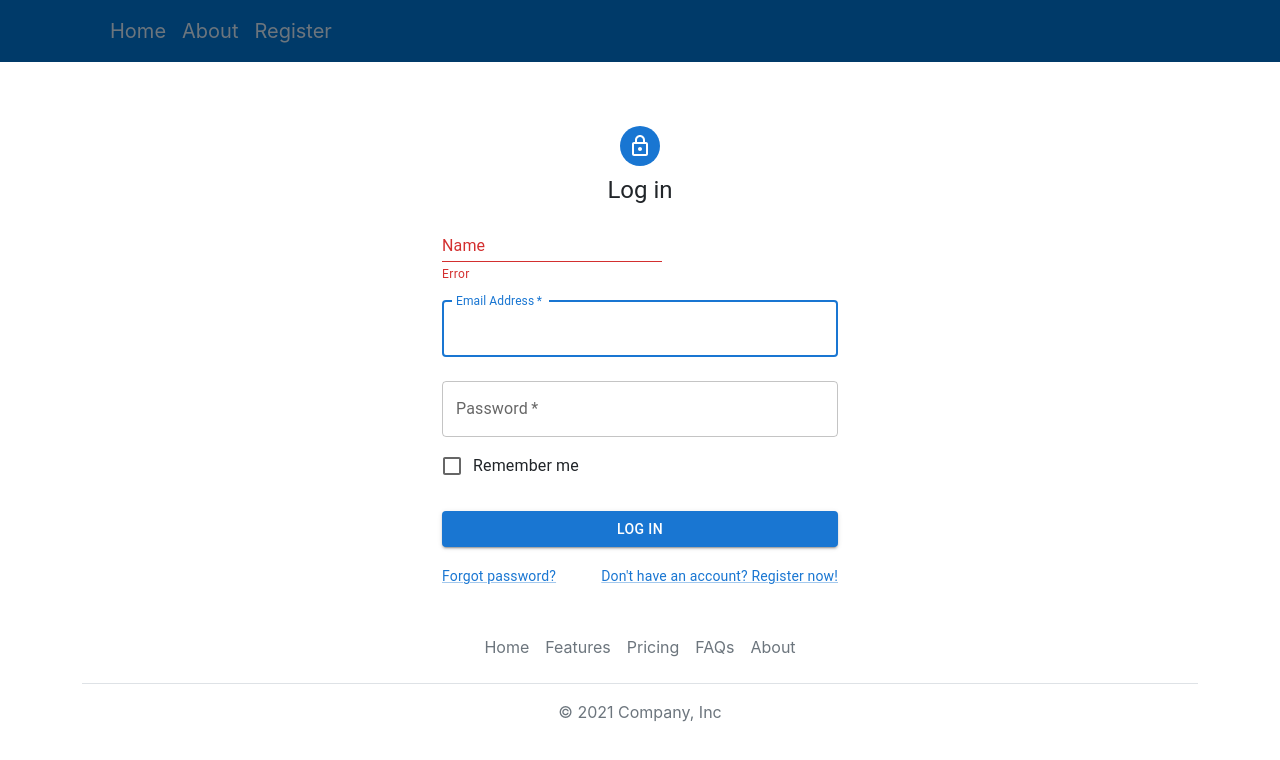
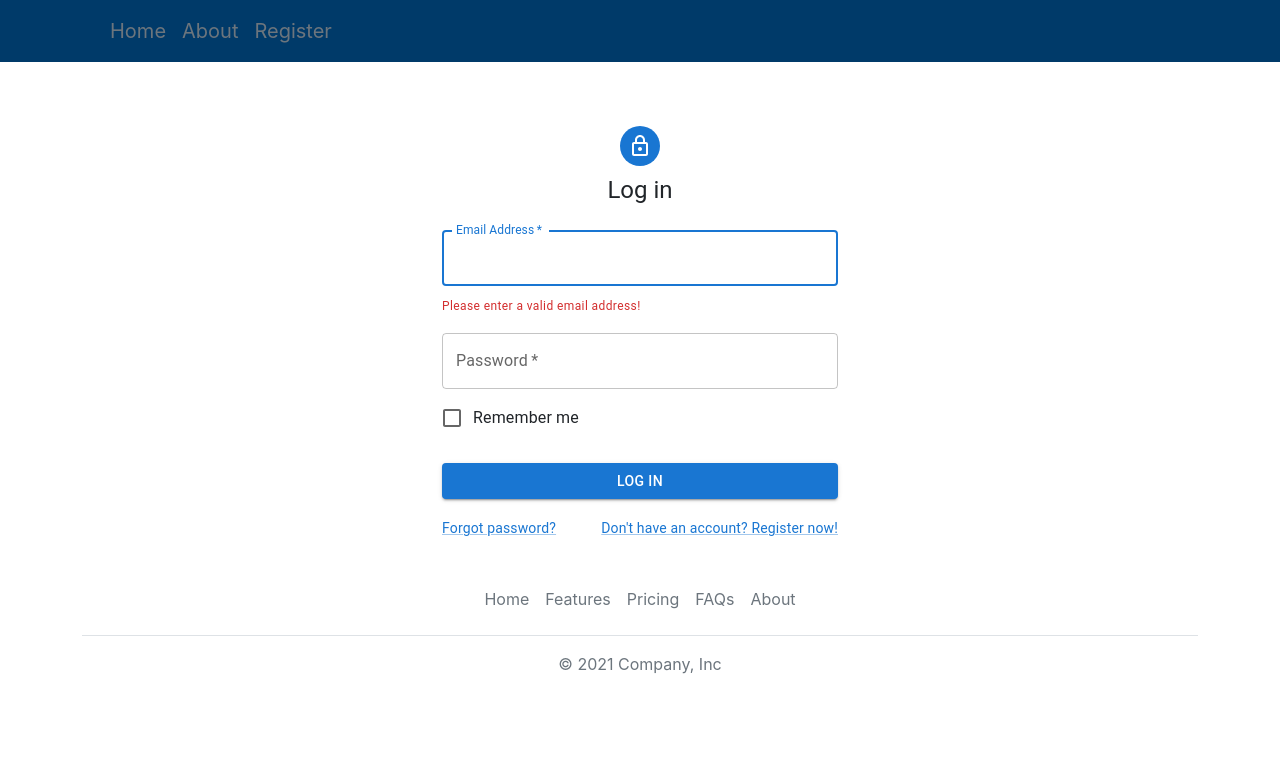
Before and after one commit to snowyru/Project-Capture-Beauty, a React (Create React App) app in the folder capture-beauty/: page / in a window 1280 px wide. Shown: the top 760 px of the page. Built offline with nearby package versions, Linux system fonts and the light colour scheme.

Commit message:
email validation(w) conditional render state(nw)

```diff
--- a/capture-beauty/src/App.js
+++ b/capture-beauty/src/App.js
@@ -2,6 +2,7 @@ import './App.css';
 import { BrowserRouter, Routes, Route } from 'react-router-dom';
 import Login from './Login';
 import Profile from './Profile';
+import Forgot from './Forgot';
 
 function App() {
   return (
@@ -11,6 +12,7 @@ function App() {
       <Routes>
         <Route path="/" exact="true" element={<Login/>} />
         <Route path="/profile" exact="true" element={<Profile/>} />
+        <Route path="/forgot" exact="true" element={<Forgot/>} />
       </Routes>
     </BrowserRouter>
   );
--- /dev/null
+++ b/capture-beauty/src/Forgot.js
@@ -0,0 +1,22 @@
+import NavBar from "./NavBar";
+import { ThemeProvider } from '@mui/material/styles';
+import Footer from "./Footer";
+
+
+function Forgot() {
+
+    // Place holder for theme
+    let theme = {};
+
+    return(
+        <>
+                {/* Start of Forgot password page */}
+                <ThemeProvider theme={theme}>
+                     <h2 className="m-5 p-5"><i>Sorry this feature is still being developed🧪</i>🍵</h2>
+                </ThemeProvider>
+                {/* End of Forgot password page */}
+        </>
+    )
+}
+
+export default Forgot;
--- a/capture-beauty/src/Login.js
+++ b/capture-beauty/src/Login.js
@@ -1,4 +1,5 @@
 import * as React from 'react';
+import {useRef} from 'react';
 import NavBar from './NavBar';
 import Footer from './Footer';
 import Avatar from '@mui/material/Avatar';
@@ -13,9 +14,6 @@ import LockOutlinedIcon from '@mui/icons-material/LockOutlined';
 import Typography from '@mui/material/Typography';
 import Container from '@mui/material/Container';
 import { createTheme, ThemeProvider } from '@mui/material/styles';
-import { FormControl } from '@mui/material';
-import InputLabel from '@mui/material/InputLabel';
-import Input from '@mui/material/input';
 import { FormHelperText } from '@mui/material';
 
 function Login() {
@@ -24,6 +22,28 @@ function Login() {
     const theme = createTheme();
         //currently primary is blue, secondary is purple
 
+    // Validation code
+    let validEmail = true;
+    function ValidateEmail(inputText){
+        var mailformat = /^\w+([\.-]?\w+)*@\w+([\.-]?\w+)*(\.\w{2,3})+$/;
+        if(inputText.match(mailformat))
+        {
+        console.log("Valid email address!");
+        return validEmail = true;
+        }
+        else
+        {
+        console.log("You have entered an invalid email address!");
+        return validEmail = false;
+        }
+    }
+    const valueRef = useRef('') //create ref for email
+    const handleChange = () => {
+        ValidateEmail(valueRef.current.value);
+    }
+    //end of validation code
+
+    //extract email and password, replace if it doesn't work with your backend
     const handleLogin = (event) => {
         event.preventDefault();
         const data = new FormData(event.currentTarget);
@@ -31,10 +51,6 @@ function Login() {
           email: data.get('email'),
           password: data.get('password'),
         });
-      };
-
-    const handleChange = (event) => {
-
       };
 
     return(
@@ -62,17 +78,9 @@ function Login() {
                             </Typography>
                                 {/* Text box for email input */}
                                 <Box component="form" onSubmit={handleLogin} noValidate sx={{ mt: 1 }}>
-                                        <FormControl error variant="standard">
-                                            <InputLabel htmlFor="component-error">Name</InputLabel>
-                                            <Input
-                                            id="component-error"
-
-                                            onChange={handleChange}
-                                            aria-describedby="component-error-text"
-                                            />
-                                            <FormHelperText id="component-error-text">Error</FormHelperText>
-                                        </FormControl>
                                     <TextField
+                                    inputRef={valueRef} //get by Ref
+                                    onChange={handleChange} //checks for validity on change
                                     margin="normal"
                                     required
                                     fullWidth
@@ -82,6 +90,7 @@ function Login() {
                                     autoComplete="email"
                                     autoFocus
                                     />
+                                        <FormHelperText error variant="standard" id="component-error-text">Please enter a valid email address!</FormHelperText>
                                     {/* Text box for password input */}
                                     <TextField
                                     margin="normal"
```
Lines whose indentation alone changed are shown as unchanged.
